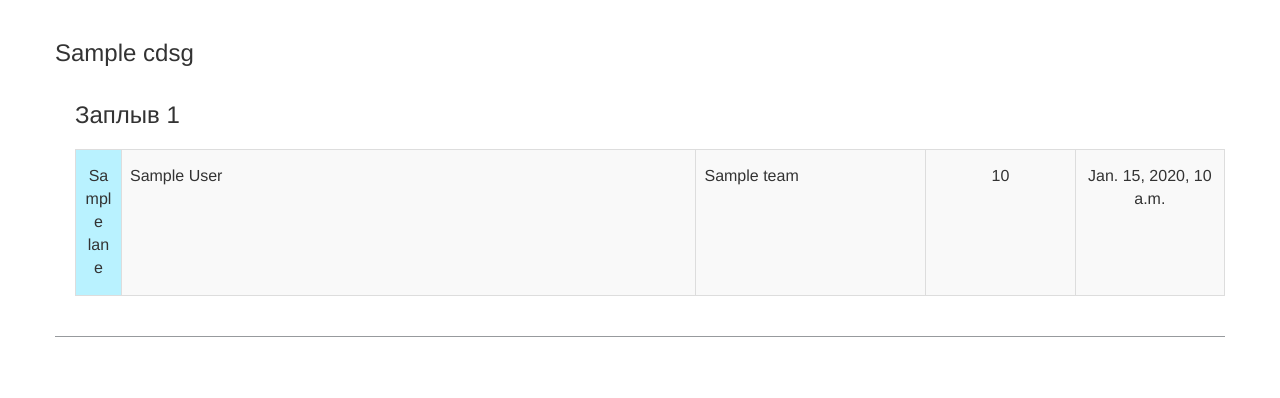
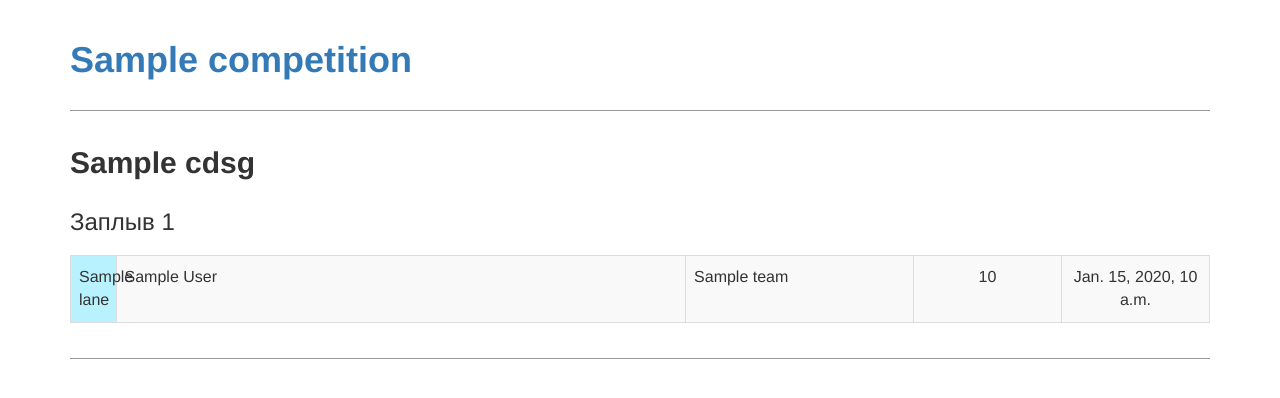
Before and after one commit to bolvano/dfk, a Django app: template pgups/templates/pgups/competition_starts.html in a window 1280 px wide. Shown: the part 51-449 px from the top of the page. Run offline with Django 3.2, Linux system fonts and the light colour scheme; the template is opened without the code that fills it: most values are stand-ins (such as "Sample title", 1, 10 or a date in 2020); some libraries are stand-ins or nearby versions.

Commit message:
judequinn.angularjs css refactoring

```diff
--- a/pgups/static/css/main.css
+++ b/pgups/static/css/main.css
@@ -1,4 +1,5 @@
 /* basic styles */
+/*==============*/
 html {
   position: relative;
   min-height: 100%;
@@ -14,6 +15,7 @@ body {
   margin-bottom: 60px;
 }
 /* helper styles */
+/*===============*/
 .alt-color {
   color: #5f021f;
 }
@@ -22,8 +24,11 @@ body {
 }
 .heading {
   border-bottom: 1px solid #979a9d;
-  padding: 0 0 20px 0;
-  margin: 0 0 20px 0;
+  padding-bottom: 20px;
+  margin-bottom: 20px;
+}
+.heading-no-margin {
+  margin-bottom: 0;
 }
 .basic-list {
   list-style-type: circle;
@@ -39,12 +44,16 @@ body {
   font-size: 1.7em;
   border-radius: 10px;
 }
+.hidden-field {
+  display: none;
+}
 /* index, login info, top right */
 .navbar__login {
   margin: 13px 0;
   color: #777;
 }
-/* competition page */
+/* Competition page */
+/*==================*/
 .competition-menu {
   margin-bottom: 20px;
 }
@@ -57,10 +66,16 @@ body {
   float: left;
   margin-bottom: 20px;
 }
-/* Request form */
-.form-horizontal .control-label.text-left {
+/* Forms       */
+/*=============*/
+.person-form {
+  margin-bottom: 20px;
+}
+/* left-aligning text inside labels */
+.control-label.text-left {
   text-align: left;
 }
+/* centering submit button */
 .col-centered {
   float: none;
   margin: 0 auto;
@@ -73,13 +88,14 @@ body {
   color: #5f021f;
   margin: 5px 0;
 }
-.request-form input.ng-invalid.ng-dirty,
-.request-form select.ng-invalid.ng-dirty {
+input.ng-invalid.ng-dirty,
+select.ng-invalid.ng-dirty {
   border-color: #5f021f;
   box-shadow: 0 0 8px #5f021f;
   transition: none;
 }
-/* footer */
+/* Footer */
+/*========*/
 .footer {
   position: absolute;
   bottom: 0;
@@ -87,99 +103,82 @@ body {
   height: 60px;
   background-color: #f5f5f5;
 }
-/* --- Hidden form field---*/
+/*     Hidden form field   */
+/*=========================*/
 input[id*="DELETE"] {
   display: none;
 }
 label[for*="DELETE"] {
   display: none;
 }
-/* ---Starts, results--- */
-.single-cdsg-table {
+/*    Tables         */
+/*===================*/
+/* allowing to set custom column width */
+.table {
   table-layout: fixed;
-  word-wrap: break-word;
 }
-.single-cdsg {
+.single-start-container {
   border-bottom: 1px solid #979a9d;
-  padding: 0 0 15px;
-  margin-bottom: 15px;
+  padding: 15px 0 15px;
 }
-.single-cdsg-heading {
-  margin-bottom: 25px;
+.start-number {
+  margin-bottom: 10px;
+  overflow: hidden;
 }
-.single-cdsg-start {
-  margin: 0 0 25px 20px;
+.btn-results {
+  margin-top: 10px;
 }
-.single-cdsg-start-num {
-  margin: 0 0 10px 0;
-  min-height: 40px;
-}
-.start-num {
-  font-size: 1.5em;
-  line-height: 2em;
-}
-/* Table */
-.order-lane {
+/* Table columns */
+.column-lane {
   background-color: #b9f2ff;
   width: 4%;
 }
-.order-name {
+.column-name {
   width: 50%;
 }
-.order-team {
+.column-team {
   width: 20%;
 }
-.order-age {
+.column-age {
   width: 13%;
 }
-.order-time {
+.column-time {
   width: 13%;
-  padding-top: 15px !important;
-}
-.order-lane,
-.order-name,
-.order-team,
-.order-age {
-  padding-top: 15px !important;
-  padding-bottom: 15px !important;
-}
-/* ---Result--- */
-.result {
-  margin: 15px 0 0 0;
-  width: 90%;
-}
-.next-start {
-  width: 90%;
-}
-.hidden-field {
-  display: none;
-}
-.order-result {
   padding-top: 10px !important;
 }
-.order-result > input {
+/* padding overriding bootstrap */
+.column-lane,
+.column-name,
+.column-team,
+.column-age {
+  padding-top: 10px !important;
+  padding-bottom: 10px !important;
+}
+.column-result {
+  padding-top: 10px !important;
+}
+.column-result > input {
   width: 100%;
 }
-.order-time-animation {
+.column-time-animation {
   -webkit-animation-name: greenish;
   -webkit-animation-duration: 3s;
   animation-name: greenish;
   animation-duration: 3s;
 }
-/* ---Results team--- */
-.team-name {
+.column-name-wide {
+  padding: 10px !important;
+  width: 70%;
+}
+.column-result-wide {
+  padding: 10px !important;
   width: 30%;
-  padding: 20px !important;
 }
-.team-competitors {
-  width: 70%;
-  padding: 20px !important;
-}
-/* ---Results tour--- */
+/*    Results tour    */
 .result-tour {
   overflow: hidden;
   border-bottom: 1px solid #979a9d;
-  padding: 0 0 20px;
+  padding-bottom: 20px;
   margin-bottom: 20px;
 }
 .result-tour-finished {
@@ -188,23 +187,9 @@ label[for*="DELETE"] {
 .result-tour-finished h3 {
   margin-bottom: 20px;
 }
-.result-tour-finished .result-tour-table {
-  width: 100%;
-}
-.result-tour-finished .result-tour-table .result-tour-name {
-  padding: 10px !important;
-  width: 70%;
-}
-.result-tour-finished .result-tour-table .result-tour-result {
-  padding: 10px !important;
-  width: 30%;
-}
 .result-tour-skipped {
   float: left;
   margin-top: 16px;
-}
-.result-tour-skipped ul {
-  list-style-type: circle;
 }
 @-moz-keyframes greenish {
   0% {
--- a/pgups/templates/pgups/competition_starts.html
+++ b/pgups/templates/pgups/competition_starts.html
@@ -1,42 +1,51 @@
 {% extends 'pgups/base.html' %}
 {% load staticfiles %}
 {% block content %}
+
 <div class="container">
+
+	<!-- Heading -->
+	<div class="heading heading-no-margin">
+		<a href="{% url 'competition' competition_id=competition.id %}">
+			<h1><b>{{competition.name}}</b></h1>
+		</a>
+	</div> <!-- End of Heading -->
 
 	{% for cdsg in cdsg_list %}
 
-	<div class="single-cdsg row">
+		<!-- Single start -->
+		<div class="single-start-container">
 
-		<h3 class="single-cdsg-heading bold">{{cdsg.name}}</h3>
+			<h2><b>{{cdsg.name}}</b></h2>
 
 			{% for start in cdsg.start_set.all %}
 
-		<div class="single-cdsg-start">
+				<!-- Start number -->
+				<div class="start-number">
+					<h3 class="pull-left">Заплыв {{start.num}}</h3>
+					{% if user.is_authenticated %}
+						<a class="btn-results pull-right btn btn-info" href="../../start_result/{{start.id}}/">Результат</a>
+					{% endif %}
+				</div> <!-- End of Start number -->
 
-			<div class="single-cdsg-start-num">
-				<span class="start-num">Заплыв {{start.num}}</span>
-				{% if user.is_authenticated %}
-					<a class="start-results pull-right btn btn-info" href="../../start_result/{{start.id}}/">Результат</a>
-				{% endif %}
-			</div>
-
-			<table class="single-cdsg-table table table-striped table-hover table-bordered">
+				<table class="table table-striped table-hover table-bordered">
 					<tbody>
 					{% for order in start.order_set.all %}
 						<tr>
-						<td class="order-lane text-center col-md-1">{{order.lane}}</td>
-						<td class="order-name">{{order.competitor.person.first_name}} {{order.competitor.person.last_name}}</td>
-						<td class="order-team">{{order.competitor.userrequest.team}}</td>
-						<td class="order-age text-center">{{order.competitor.age}}</td>
-						<td class="order-time text-center">{{order.competitor.prior_time}}</td>
+							<td class="column-lane text-center">{{order.lane}}</td>
+							<td class="column-name">{{order.competitor.person.first_name}} {{order.competitor.person.last_name}}</td>
+							<td class="column-team">{{order.competitor.userrequest.team}}</td>
+							<td class="column-age text-center">{{order.competitor.age}}</td>
+							<td class="column-time text-center">{{order.competitor.prior_time}}</td>
 						</tr>
 					{% endfor %}
 					</tbody>
 				</table>
 
-		</div>
 			{% endfor %}
-	</div>
+
+		</div> <!-- End of Single start -->
+
 	{% endfor %}
 </div>
 {% endblock %}
--- a/pgups/views.py
+++ b/pgups/views.py
@@ -295,7 +295,10 @@ def competition_starts(request, competition_id):
 
     cdsg_list = Cdsg.objects.filter(competition=competition)
 
-    return render(request, 'pgups/competition_starts.html', {'cdsg_list': cdsg_list, 'competition_id':competition_id},)
+    return render(request, 'pgups/competition_starts.html', {'cdsg_list': cdsg_list,
+                                                             'competition_id':competition_id,
+                                                             'competition': competition,
+                                                            },)
 
 def generate_starts(request):
 
```
Also changed, not shown: pgups/templates/pgups/competition_team.html (+5 -4 lines), pgups/templates/pgups/reg.html (+6 -6 lines), pgups/templates/pgups/results_starts.html (+25 -15 lines), pgups/templates/pgups/results_teams.html (+5 -4 lines), pgups/templates/pgups/results_tours.html (+16 -10 lines), pgups/templates/pgups/start_result.html (+33 -22 lines), pgups/templates/pgups/start_result_view.html (+33 -17 lines), pgups/templates/pgups/userrequest.html (+10 -2 lines). Lines whose indentation alone changed are shown as unchanged.
